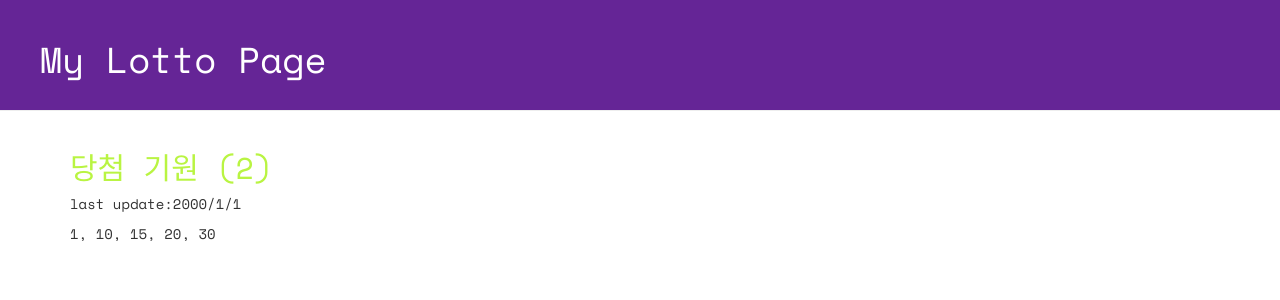
After one commit to sgsecdev/my-first-blog, a Django app: page /lotto/ in a window 1280 px wide. The commit adds this page. Shown: the top 300 px of the page. Run offline with Django 3.2, Linux system fonts and the light colour scheme; some libraries are stand-ins or nearby versions.

Commit message:
First lotto program commit

```diff
--- /dev/null
+++ b/lotto/admin.py
@@ -0,0 +1,4 @@
+from django.contrib import admin
+from .models import GuessNumbers
+# Register your models here.
+admin.site.register(GuessNumbers)
--- /dev/null
+++ b/lotto/apps.py
@@ -0,0 +1,5 @@
+from django.apps import AppConfig
+
+
+class LottoConfig(AppConfig):
+    name = 'lotto'
--- /dev/null
+++ b/lotto/templates/lotto/default.html
@@ -0,0 +1,23 @@
+<!DOCTYPE html>
+{% load staticfiles %}
+<html lang="ko">
+<head>
+    <title>My Little Lotto</title>
+    <meta name="viewport" content="width=device-width, initial-scale=1">
+    <link rel="stylesheet" href="//maxcdn.bootstrapcdn.com/bootstrap/3.2.0/css/bootstrap.min.css">
+    <link rel="stylesheet" href="//maxcdn.bootstrapcdn.com/bootstrap/3.2.0/css/bootstrap-theme.min.css">
+    <link href="//fonts.googleapis.com/css?family=Space+Mono" rel="stylesheet">
+    <link rel="stylesheet" href="{% static 'css/lotto.css' %}">
+</head>
+
+<body>
+  <div class="page-header">
+      <h1>My Lotto Page</h1>
+  </div>
+  <div class="container lotto">
+      <h2>당첨 기원 (2)</h2>
+      <p> last update:2000/1/1</p>
+      <p> 1, 10, 15, 20, 30 </p>
+  </div>
+</body>
+</html>
--- /dev/null
+++ b/lotto/urls.py
@@ -0,0 +1,7 @@
+from django.conf.urls import url
+
+from . import views
+
+urlpatterns = [
+    url(r'^$', views.index, name='lotto_main')
+]
--- /dev/null
+++ b/lotto/views.py
@@ -0,0 +1,4 @@
+from django.shortcuts import render
+# Create your views here.
+def index(request):
+    return render(request, "lotto/default.html", {})
--- a/mysite/settings.py
+++ b/mysite/settings.py
@@ -38,6 +38,7 @@ INSTALLED_APPS = (
     'django.contrib.messages',
     'django.contrib.staticfiles',
     'blog',
+    'lotto',
 )
 
 MIDDLEWARE_CLASSES = (
--- a/mysite/urls.py
+++ b/mysite/urls.py
@@ -1,5 +1,6 @@
 from django.conf.urls import include, url
 from django.contrib import admin
+
 
 urlpatterns = [
     # Examples:
@@ -7,5 +8,6 @@ urlpatterns = [
     # url(r'^blog/', include('blog.urls')),
 
     url(r'^admin/', include(admin.site.urls)),
-    url(r'', include('blog.urls'))
+    url(r'', include('blog.urls')),
+    url(r'^lotto/', include('lotto.urls'))
 ]
--- /dev/null
+++ b/static/css/lotto.css
@@ -0,0 +1,18 @@
+.page-header {
+    background-color: #652596;
+    margin-top: 0;
+    padding: 20px 20px 20px 40px;
+    font-family: 'Space Mono', monospace;
+}
+
+.page-header h1 {
+  color: #FFFFFF;
+}
+
+.container {
+  font-family: 'Space Mono', monospace;
+}
+
+.container h2 {
+  color: #b9f442;
+}
```
Also changed, not shown: lotto/models.py (added, +25 -0 lines), lotto/static/css/lotto.css (added, +18 -0 lines), lotto/tests.py (added, +10 -0 lines), static/css/blog.css (+45 -4 lines), blog/migrations/0005_auto_20170410_0143.py (added), lotto/__init__.py (added), lotto/migrations/0001_initial.py (added), lotto/migrations/__init__.py (added).
